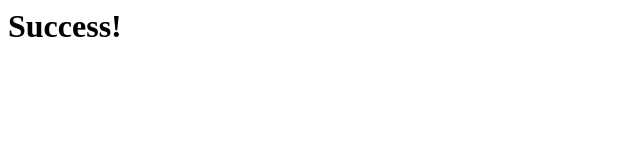
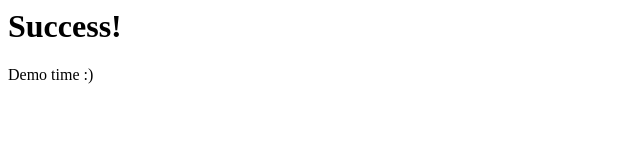
Before and after one commit to RandomSeeded/dailyProgrammers, a website: page staticHTTPServer/static/index.html in a window 1280 px wide. Shown: the full height of the page, 0-640 px from the left. Drawn offline with Linux system fonts and the light colour scheme.

Commit message:
static file change

```diff
--- a/staticHTTPServer/static/index.html
+++ b/staticHTTPServer/static/index.html
@@ -1 +1,3 @@
 <H1>Success!</H1>
+
+<p>Demo time :)</p>
```
